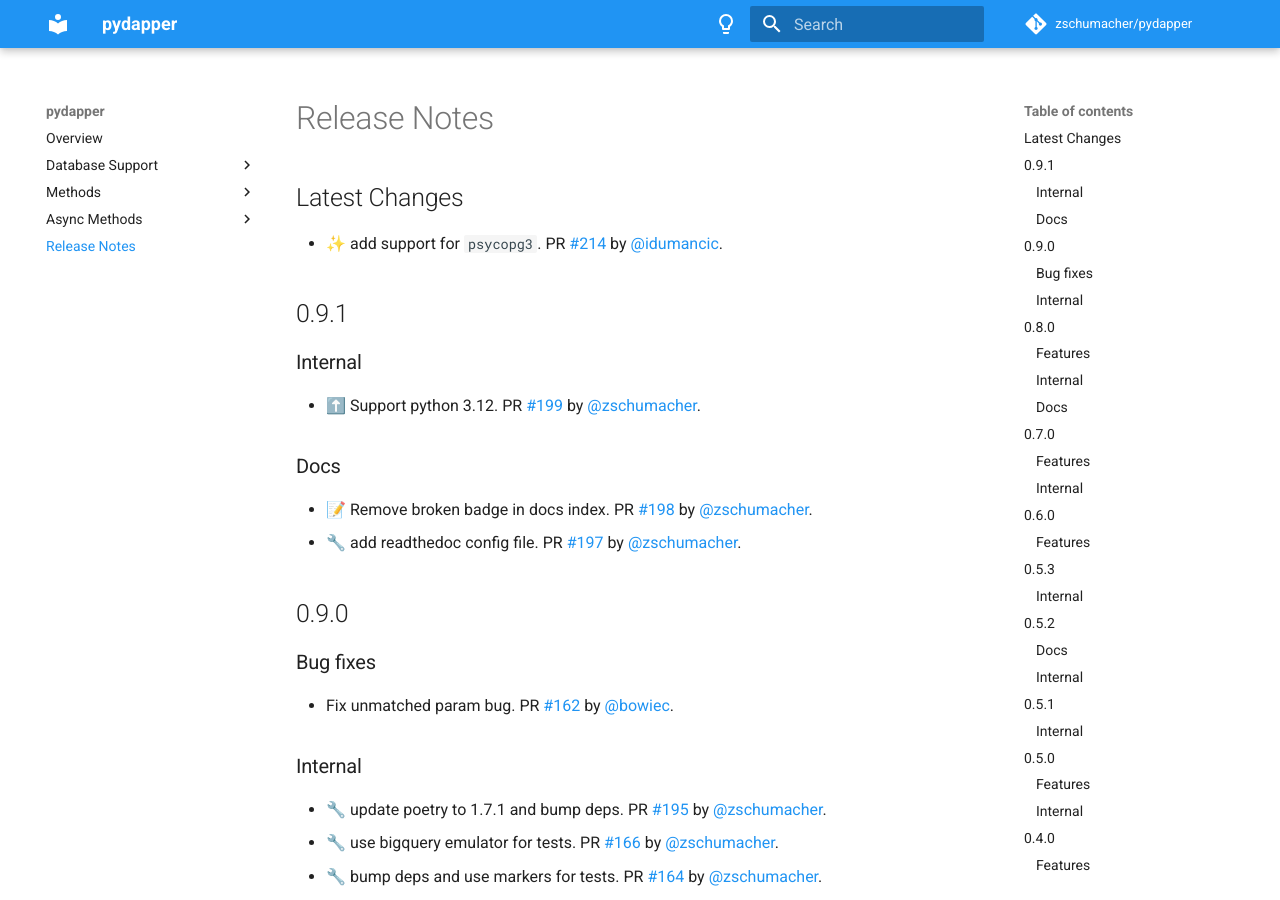
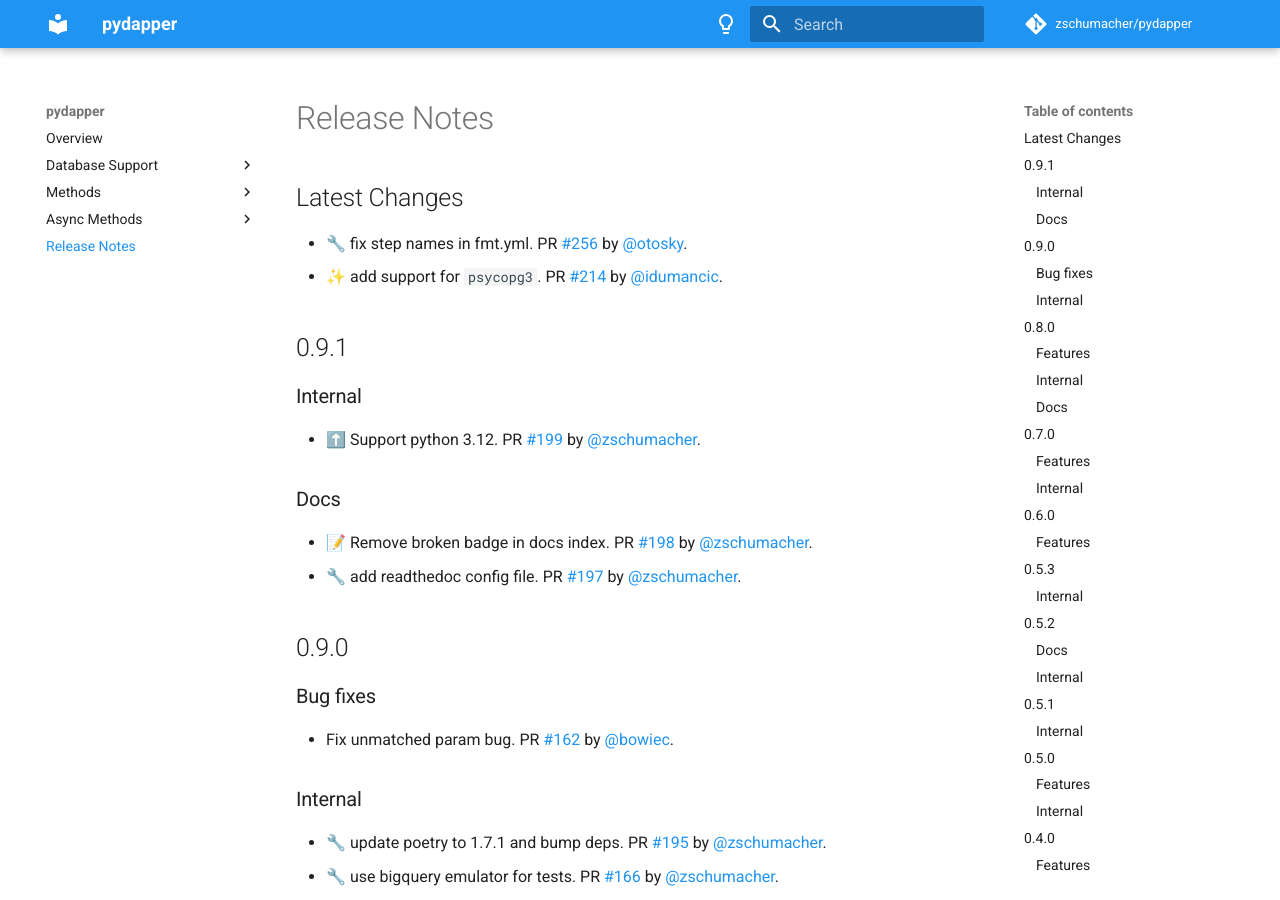
Before and after one commit to zschumacher/pydapper, an MkDocs documentation site: the page built from docs/release_notes.md, in a window 1280 px wide and 900 px high. Built offline with MkDocs 1.6.1 and Material for MkDocs 9.7.7, drawn with Linux system fonts in a browser that asks for light colours; comment, search, counter and statistics services are not loaded.

Commit message:
📝 Update release notes

```diff
--- a/docs/release_notes.md
+++ b/docs/release_notes.md
@@ -1,6 +1,7 @@
 
 ## Latest Changes
 
+* 🔧  fix step names in fmt.yml. PR [#256](https://github.com/zschumacher/pydapper/pull/256) by [@otosky](https://github.com/otosky).
 * ✨ add support for `psycopg3`. PR [#214](https://github.com/zschumacher/pydapper/pull/214) by [@idumancic](https://github.com/idumancic).
 ## 0.9.1
 ### Internal
```
